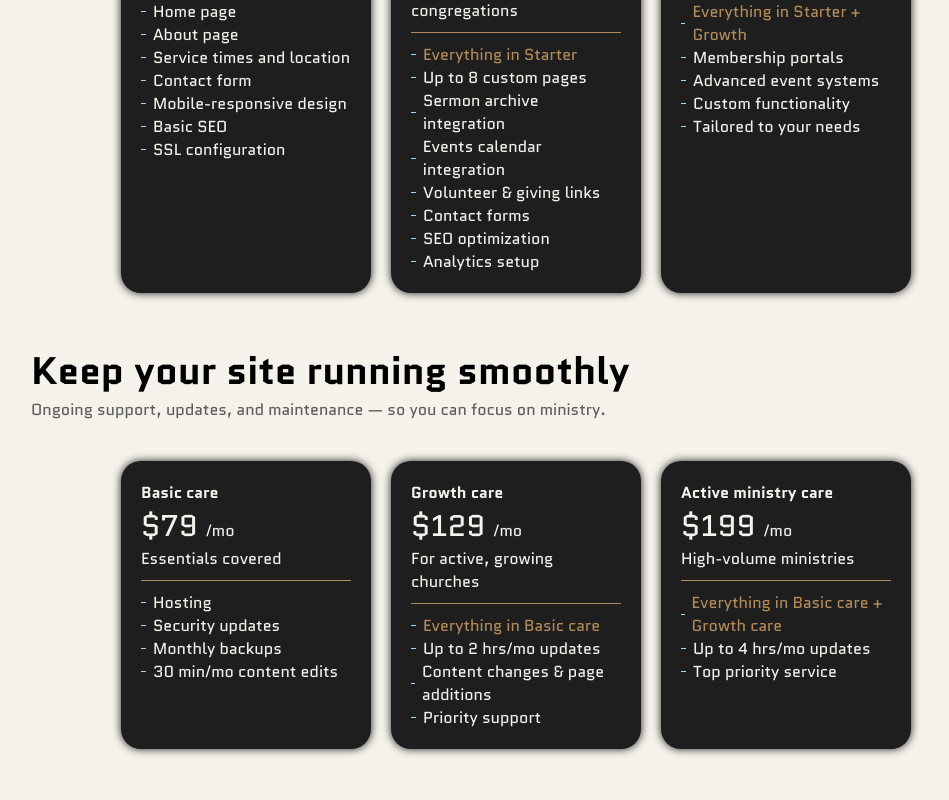
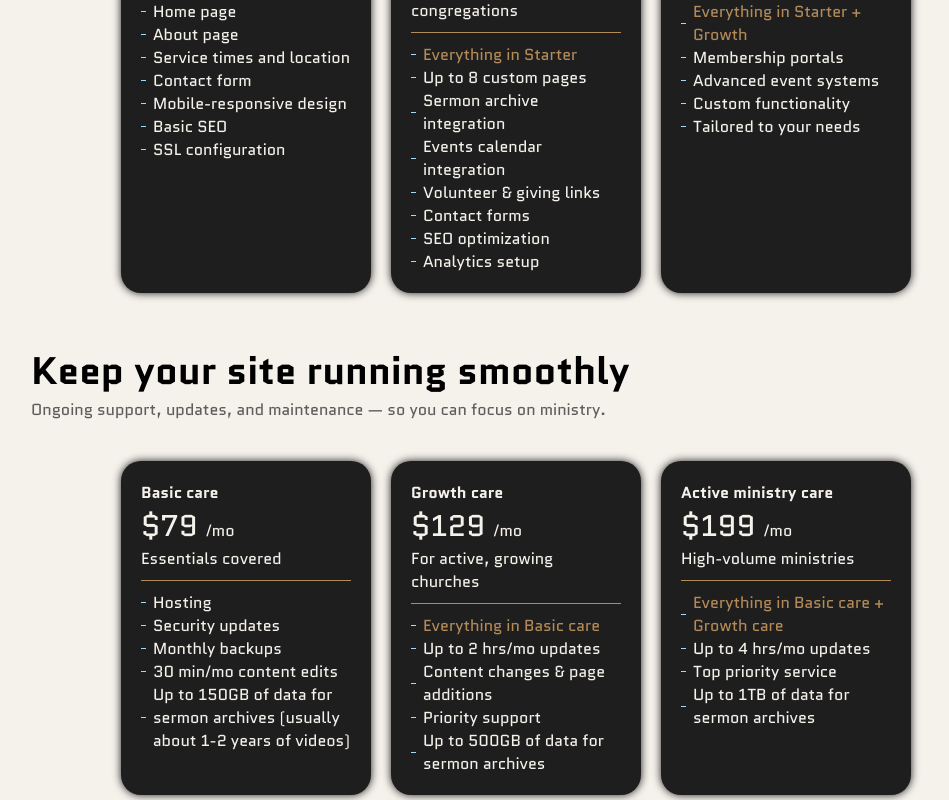
Before and after one commit to ezrabales/work__SRW_frontend, a React (Vite) app: page / in a window 1280 px wide. Shown: the part 3000-3800 px from the top of the page, without its empty margins (259-1208 px from the left). Built offline with nearby package versions, Linux system fonts and the light colour scheme.

Commit message:
add storage options for sermon archives

```diff
--- a/src/components/Sections/PricingSection/PricingSection.css
+++ b/src/components/Sections/PricingSection/PricingSection.css
@@ -56,6 +56,7 @@
 .pricing__list-item::before {
   content: "";
   width: 5px;
+  min-width: 5px;
   height: 1px;
   background-color: var(--blue);
 }
--- a/src/components/Sections/PricingSection/PricingSection.jsx
+++ b/src/components/Sections/PricingSection/PricingSection.jsx
@@ -82,6 +82,7 @@ const PricingSection = () => {
         "Security updates",
         "Monthly backups",
         "30 min/mo content edits",
+        "Up to 150GB of data for sermon archives (usually about 1-2 years of videos)",
       ],
     },
     {
@@ -102,6 +103,7 @@ const PricingSection = () => {
         "Up to 2 hrs/mo updates",
         "Content changes & page additions",
         "Priority support",
+        "Up to 500GB of data for sermon archives",
       ],
     },
     {
@@ -121,6 +123,7 @@ const PricingSection = () => {
         </span>,
         "Up to 4 hrs/mo updates",
         "Top priority service",
+        "Up to 1TB of data for sermon archives",
       ],
     },
   ];
```
